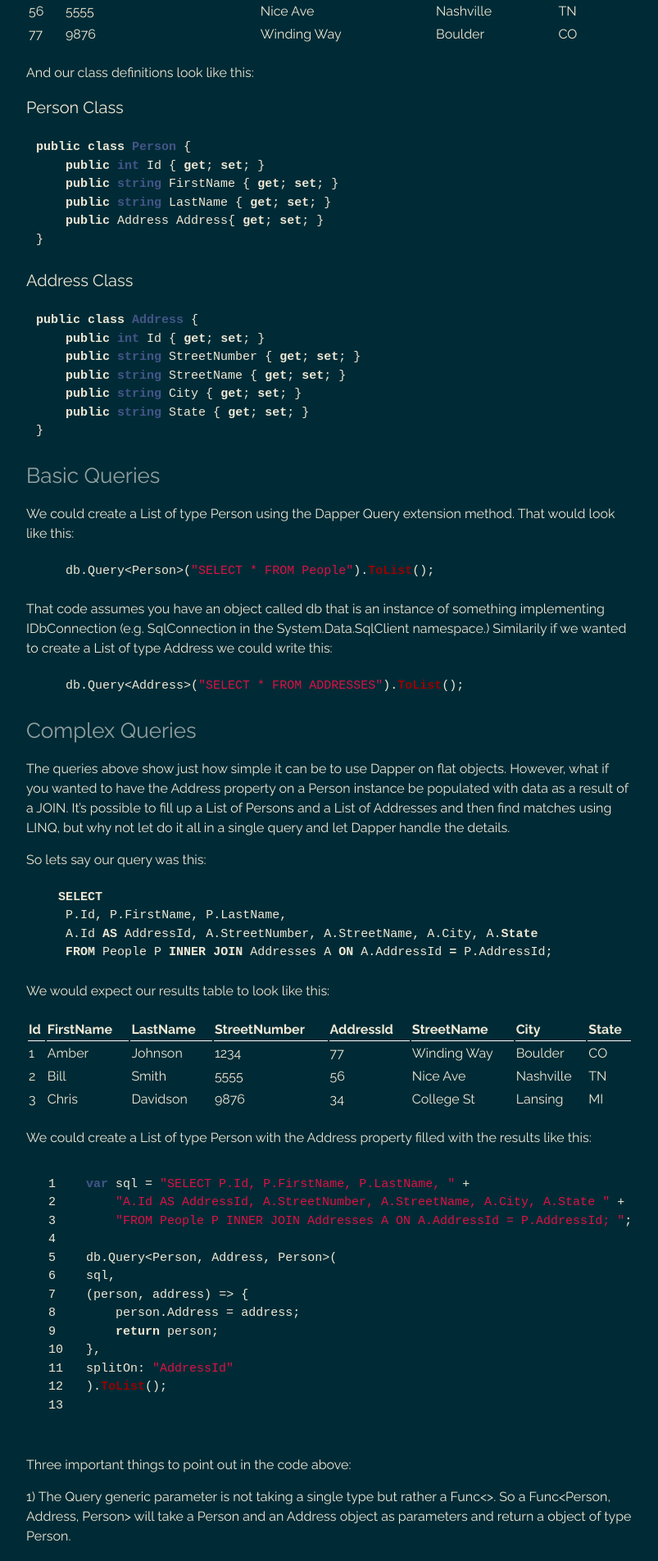
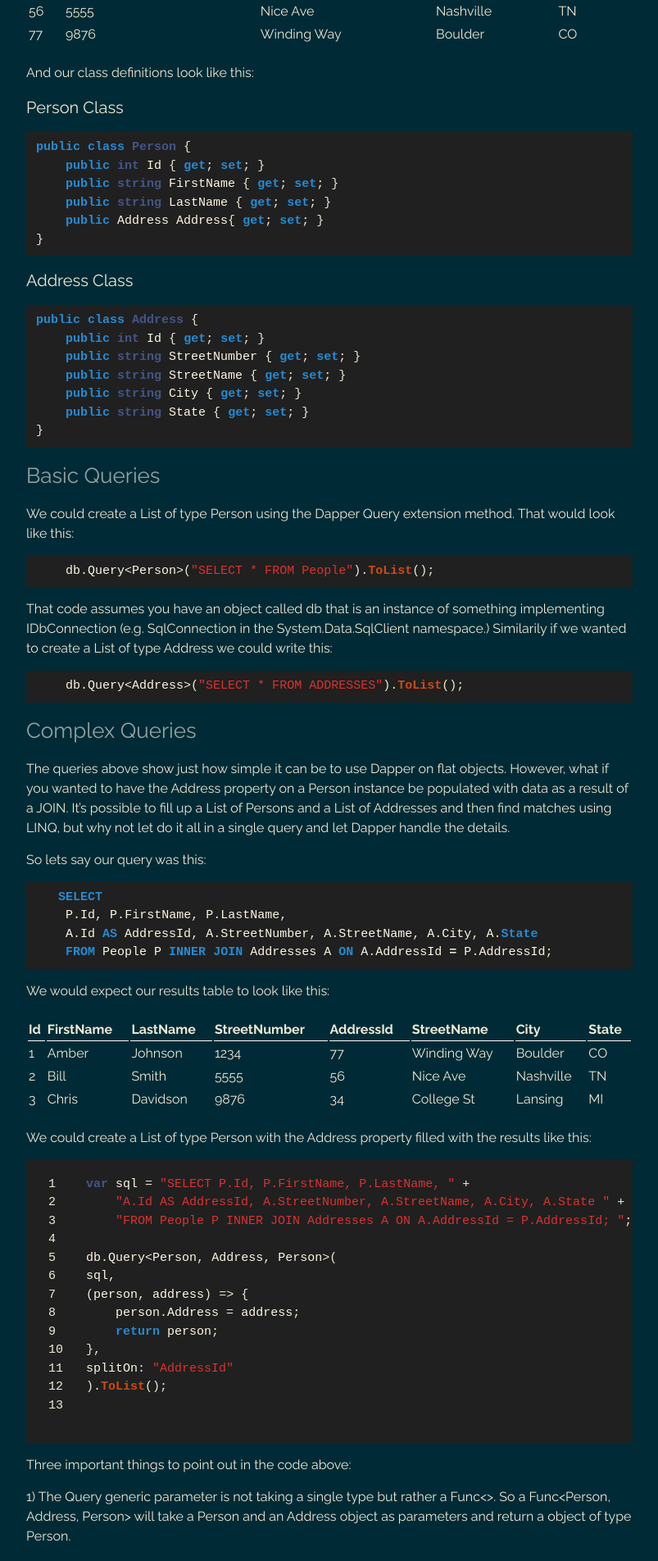
Before and after one commit to taylorhutchison/taylorhutchison.github.io, a Jekyll site: the page built from _posts/2016-03-23-dapper-orm-complex-queries.markdown, in a window 1280 px wide. Shown: the part 862-2766 px from the top of the page at 82% size, without its empty margins (238-1041 px from the left). Built offline with Jekyll 4.4.1, drawn with Linux system fonts in a browser that asks for light colours.

Commit message:
Updated styling of syntax highlighting

```diff
--- a/_sass/_base.scss
+++ b/_sass/_base.scss
@@ -131,8 +131,8 @@ pre,
 code {
     font-size: 15px;
     //border: 1px solid $grey-color-light;
-    border-radius: 3px;
-    //background-color: #fff;
+    //border-radius: 3px;
+    background-color: #202020;
 }
 
 code {
--- a/_sass/_syntax-highlighting.scss
+++ b/_sass/_syntax-highlighting.scss
@@ -2,7 +2,7 @@
  * Syntax highlighting styles
  */
 .highlight {
-    //background: #fff;
+    background: #fff;
     @extend %vertical-rhythm;
 
     .highlighter-rouge & {
@@ -11,7 +11,7 @@
 
     .c     { color: #998; font-style: italic } // Comment
     .err   { color: #a61717; background-color: #e3d2d2 } // Error
-    .k     { font-weight: bold } // Keyword
+    .k     { font-weight: bold; color: $solarize-blue; } // Keyword
     .o     { font-weight: bold } // Operator
     .cm    { color: #998; font-style: italic } // Comment.Multiline
     .cp    { color: #999; font-weight: bold } // Comment.Preproc
@@ -35,14 +35,15 @@
     .kr    { font-weight: bold } // Keyword.Reserved
     .kt    { color: #458; font-weight: bold } // Keyword.Type
     .m     { color: #099 } // Literal.Number
-    .s     { color: #d14 } // Literal.String
+    .s     { color: $solarize-red; } // Literal.String
+    .n     { color: $solarize-base8; }
     .na    { color: #008080 } // Name.Attribute
     .nb    { color: #0086B3 } // Name.Builtin
     .nc    { color: #458; font-weight: bold } // Name.Class
     .no    { color: #008080 } // Name.Constant
     .ni    { color: #800080 } // Name.Entity
     .ne    { color: #900; font-weight: bold } // Name.Exception
-    .nf    { color: #900; font-weight: bold } // Name.Function
+    .nf    { color: $solarize-orange; font-weight: bold } // Name.Function
     .nn    { color: #555 } // Name.Namespace
     .nt    { color: #000080 } // Name.Tag
     .nv    { color: #008080 } // Name.Variable
```
